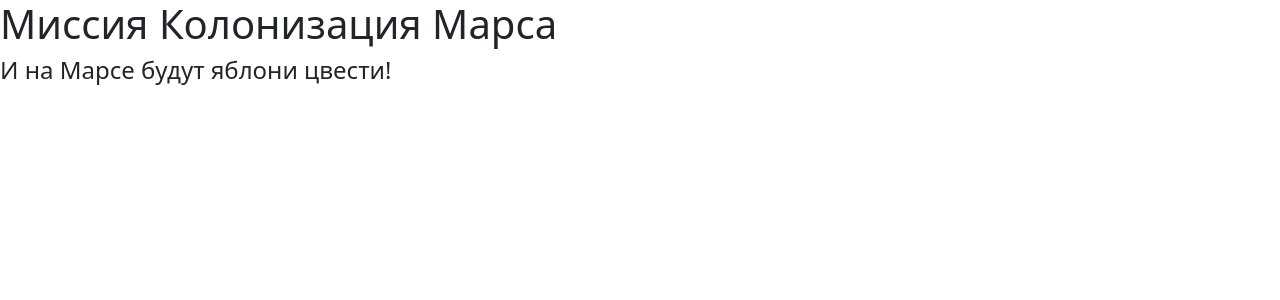
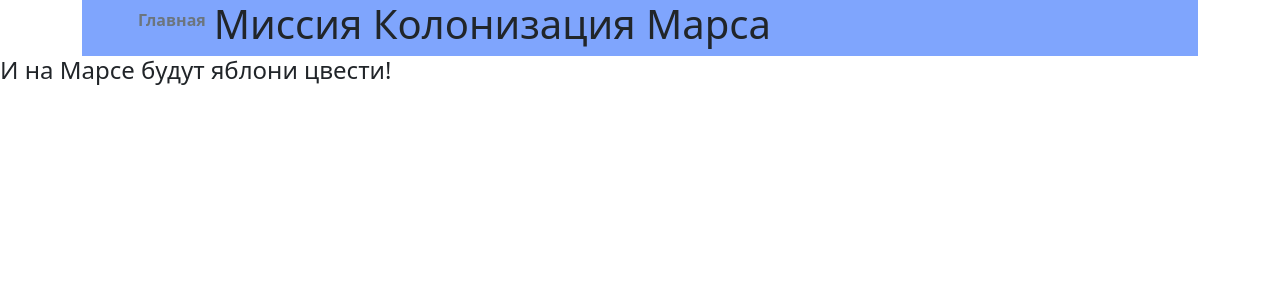
Before and after one commit to Qwwery/Capture-of-Mars, a Flask app: page / in a window 1280 px wide. Shown: the top 300 px of the page. Run offline with Flask 3, Linux system fonts and the light colour scheme.

Commit message:
Изменил base.html

```diff
--- a/templates/base.html
+++ b/templates/base.html
@@ -7,10 +7,22 @@
           content="width=device-width, user-scalable=no, initial-scale=1.0, maximum-scale=1.0, minimum-scale=1.0">
     <meta http-equiv="X-UA-Compatible" content="ie=edge">
     <link href="https://cdn.jsdelivr.net/npm/bootstrap@5.3.3/dist/css/bootstrap.min.css" rel="stylesheet" integrity="sha384-QWTKZyjpPEjISv5WaRU9OFeRpok6YctnYmDr5pNlyT2bRjXh0JMhjY6hW+ALEwIH" crossorigin="anonymous">
+    <link rel="canonical" href="https://getbootstrap.com/docs/5.0/examples/headers/">
+
     <title> {{ title }}</title>
 </head>
 <body>
-  <h1>Миссия Колонизация Марса</h1>
+    <div class="container">
+        <div class="d-flex flex-wrap align-items-center justify-content-center justify-content-lg-start" style="background: #7fa5fd">
+            <a href="/" class="d-flex align-items-center mb-2 mb-lg-0 text-white text-decoration-none">
+                <svg class="bi me-2" width="40" height="32" role="img" aria-label="Bootstrap"><use xlink:href="#bootstrap"></use></svg>
+            </a>
+            <ul class="nav col-12 col-lg-auto me-lg-auto mb-2 justify-content-center mb-md-0">
+                <li><a href="/" class="nav-link px-2 text-secondary"><b>Главная</b></a></li>
+                <h1>Миссия Колонизация Марса</h1>
+            </ul>
+        </div>
+    </div>
   <h4>И на Марсе будут яблони цвести!</h4>
   {% block content %}{% endblock %}
 </body>
```
